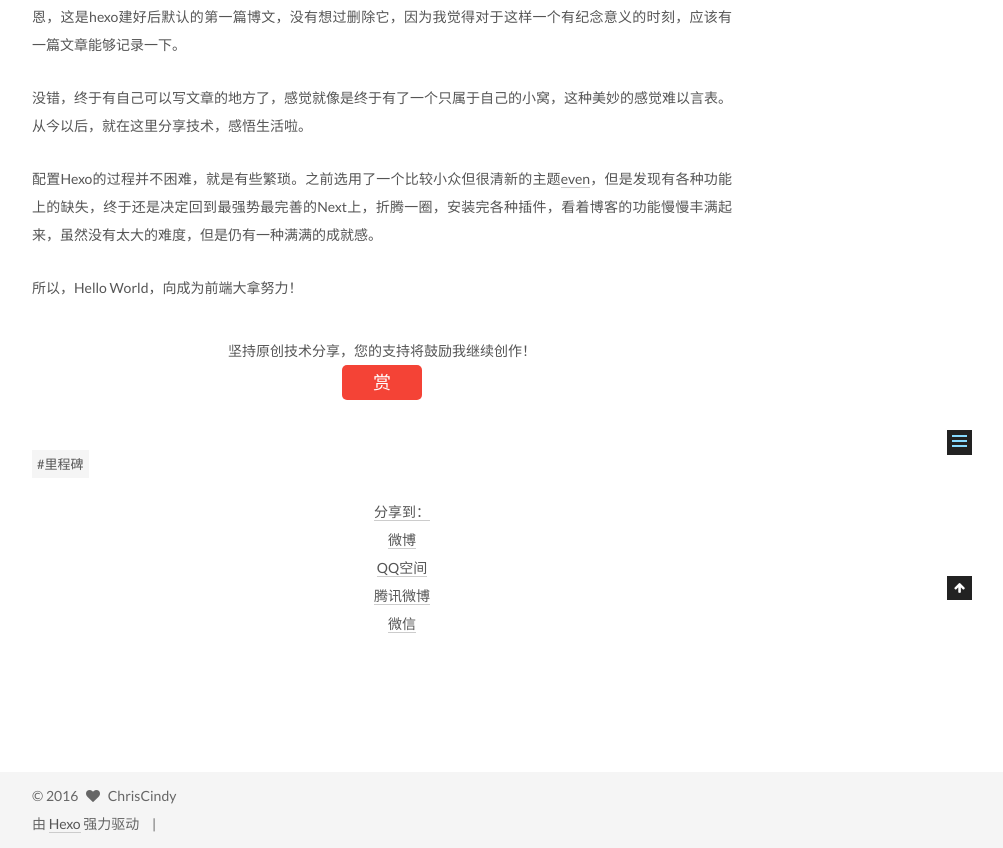
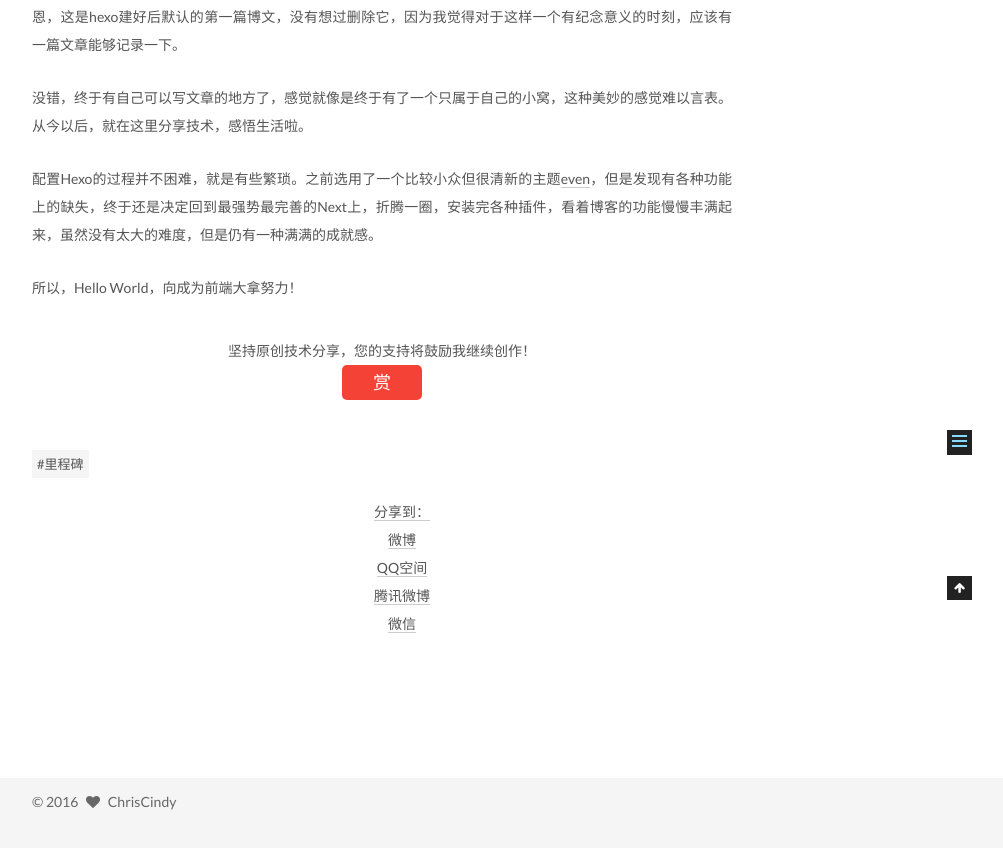
Before and after one commit to ChrisCindy/ChrisCindy.github.io, a plain HTML site: page 2016/07/08/hello-world/index.html in a window 1280 px wide. Shown: the part 300-1148 px from the top of the page, without its empty margins (258-1261 px from the left). Drawn offline with Linux system fonts and the light colour scheme; a script that the page names is missing.

Commit message:
Site updated: 2016-07-08 11:48:52

```diff
--- a/2016/07/08/hello-world/index.html
+++ b/2016/07/08/hello-world/index.html
@@ -580,10 +580,6 @@
   <span class="author" itemprop="copyrightHolder">ChrisCindy</span>
 </div>
 
-<div class="powered-by">
-  由 <a class="theme-link" href="http://hexo.io">Hexo</a> 强力驱动
-</div>
-
 
 
 
```
Also changed, not shown: 404.html (+0 -4 lines), about/index.html (+0 -4 lines), archives/index.html (+0 -4 lines), categories/index.html (+0 -4 lines), index.html (+0 -4 lines), tags/index.html (+0 -4 lines), tags/里程碑/index.html (+0 -4 lines).
